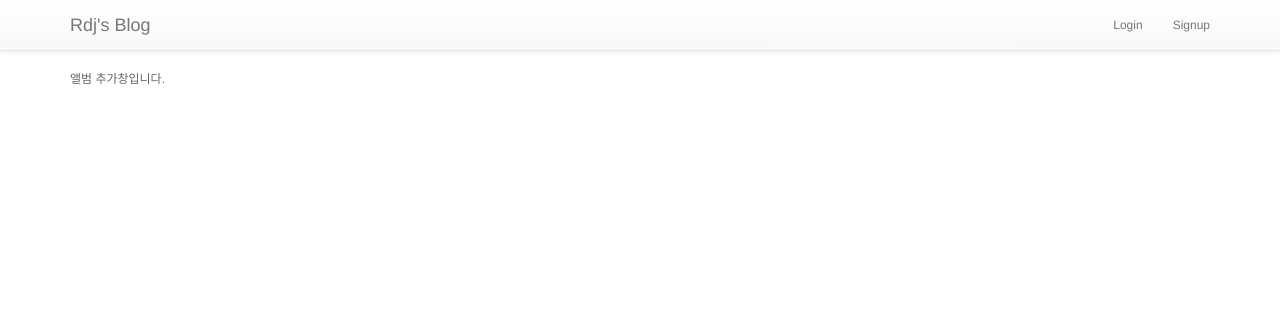
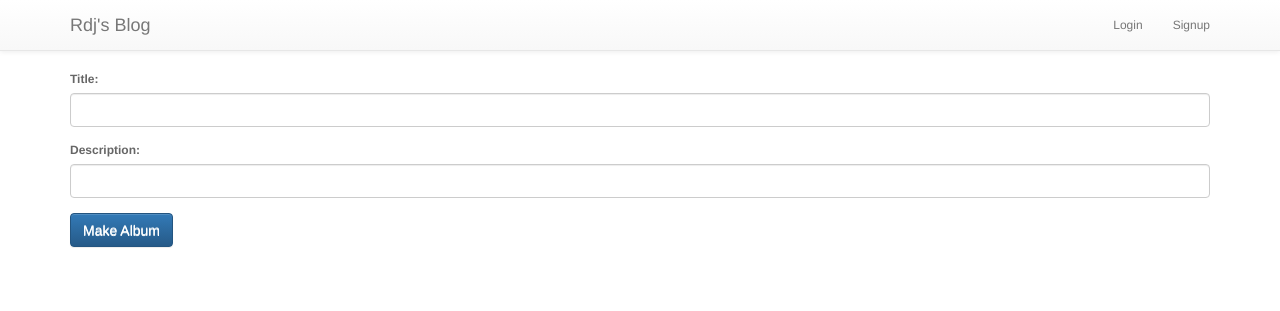
Before and after one commit to ndjman7/mysite, a Django app: page /photo/album/new/ in a window 1280 px wide. Shown: the top 311 px of the page. Run offline with Django 3.2, Linux system fonts and the light colour scheme; parts of the project's set-up code (start-up, migrations or seed data) failed here and were passed over; some libraries are stand-ins or nearby versions.

Commit message:
Make Using ModelForm 'album_new'

```diff
--- /dev/null
+++ b/django_app/photo/forms.py
@@ -0,0 +1,13 @@
+from django import forms
+from .models import Album
+
+
+class AlbumModelForm(forms.ModelForm):
+    class Meta:
+        model = Album
+        fields = ('title', 'description', )
+
+        widgets = {
+            'title': forms.TextInput(attrs={'class': 'form-control'}),
+            'description': forms.TextInput(attrs={'class': 'form-control'}),
+        }
--- a/django_app/photo/views/album.py
+++ b/django_app/photo/views/album.py
@@ -1,5 +1,6 @@
-from django.shortcuts import render
+from django.shortcuts import render, redirect
 from photo.models import Album
+from photo.forms import AlbumModelForm
 __all__ = [
     'album_list',
     'album_new',
@@ -12,4 +13,13 @@ def album_list(request):
 
 
 def album_new(request):
-    return render(request,'photo/album_edit.html', {})
+    if request.method == 'POST':
+        form = AlbumModelForm(request.POST)
+        if form.is_valid():
+            album = form.save(commit=False)
+            album.owner = request.user
+            album.save()
+            return redirect('photo:album_list')
+    else:
+        form = AlbumModelForm()
+        return render(request, 'photo/album_edit.html', {'form': form})
--- a/django_app/templates/photo/album_edit.html
+++ b/django_app/templates/photo/album_edit.html
@@ -1,4 +1,13 @@
 {% extends 'common/base.html' %}
 {% block content %}
-    <p>앨범 추가창입니다.</p>
+<form action="" method="POST">{% csrf_token %}
+
+    {% for field in form %}
+    <div class="form-group">
+    {{ field.label_tag }}
+    {{ field }}
+    </div>
+    {% endfor %}
+    <button type="submit" class="btn btn-default btn-primary">Make Album</button>
+</form>
 {% endblock %}
```
